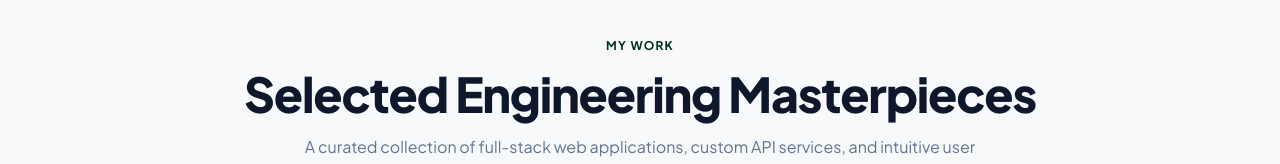
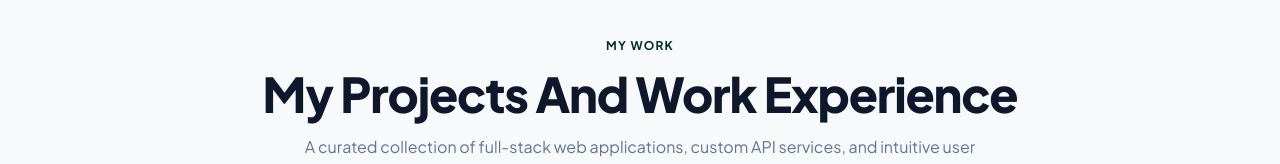
Before and after one commit to codeahmed32/devportfolio, a React (Vite) app: page / in a window 1280 px wide. Both pictures are taken after a click on the button "See My Work". Shown: the part 198-362 px from the top of the page. Built offline with nearby package versions, Linux system fonts and the light colour scheme.

Commit message:
changed the headline on Work page

```diff
--- a/src/components/Work.jsx
+++ b/src/components/Work.jsx
@@ -92,7 +92,7 @@ export default function Work({ setActiveTab }) {
       <section className="pt-8 md:pt-16 text-center space-y-4 px-6 md:px-16">
         <span className="text-[#013220] font-bold text-xs tracking-widest uppercase block">MY WORK</span>
         <h1 className="text-4xl md:text-5xl font-extrabold text-slate-900 tracking-tight">
-          Selected Engineering Masterpieces
+          My Projects And Work Experience
         </h1>
         <p className="text-slate-500 max-w-2xl mx-auto text-sm md:text-base leading-relaxed">
           A curated collection of full-stack web applications, custom API services, and intuitive user interfaces built with React, Node.js, and MongoDB.
```
